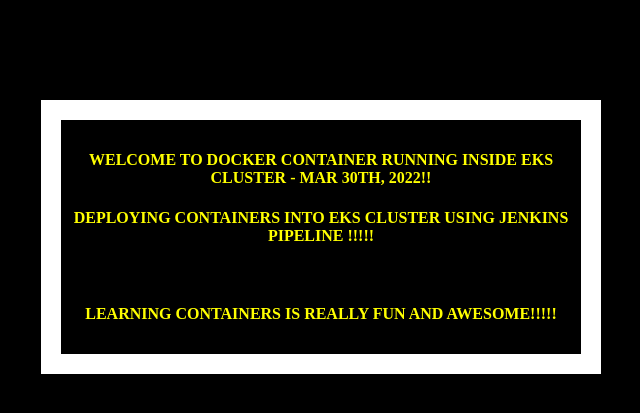
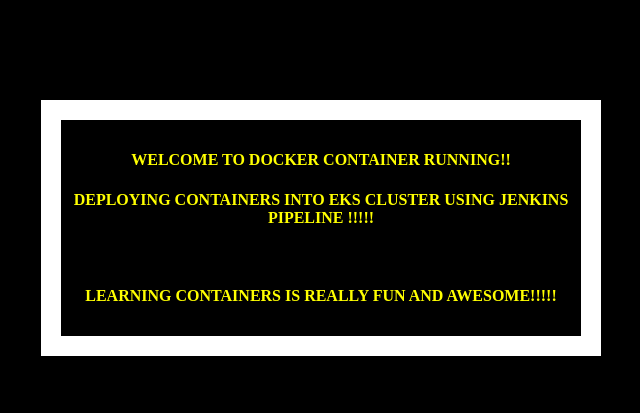
Before and after one commit to sreekanth0195/myPythonDockerRepo, a Flask app: page / in a window 1280 px wide. Shown: the top 413 px of the page, without its empty margins (319-959 px from the left). Run offline with Flask 2, Linux system fonts and the light colour scheme.

Commit message:
second commit

```diff
--- a/azure-aks.yaml
+++ b/azure-aks.yaml
@@ -7,7 +7,7 @@ spec:
   selector:
     matchLabels:
       app: my-python-app
-  template:
+  template:\
     metadata:
       labels:
         app: my-python-app
--- a/templates/index.html
+++ b/templates/index.html
@@ -19,7 +19,7 @@
   </head>
   <body>
     <div class="container">
-      <h4>Welcome to Docker Container running inside  EKS Cluster - Mar 30th, 2022!!</h4>
+      <h4>Welcome to Docker Container running!!</h4>
       <h4>Deploying Containers into EKS cluster using Jenkins Pipeline !!!!!</h4>
       <br>
        <h4>Learning containers is really fun and awesome!!!!!</h4>
```
Also changed, not shown: .circleci/config.yml (added).
